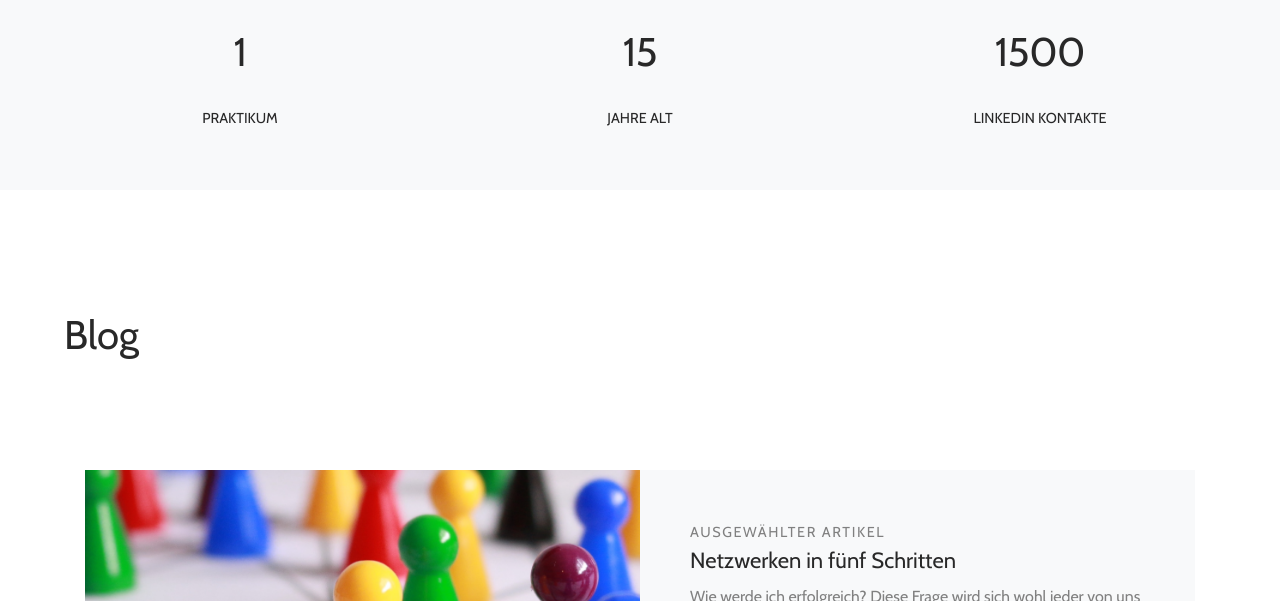
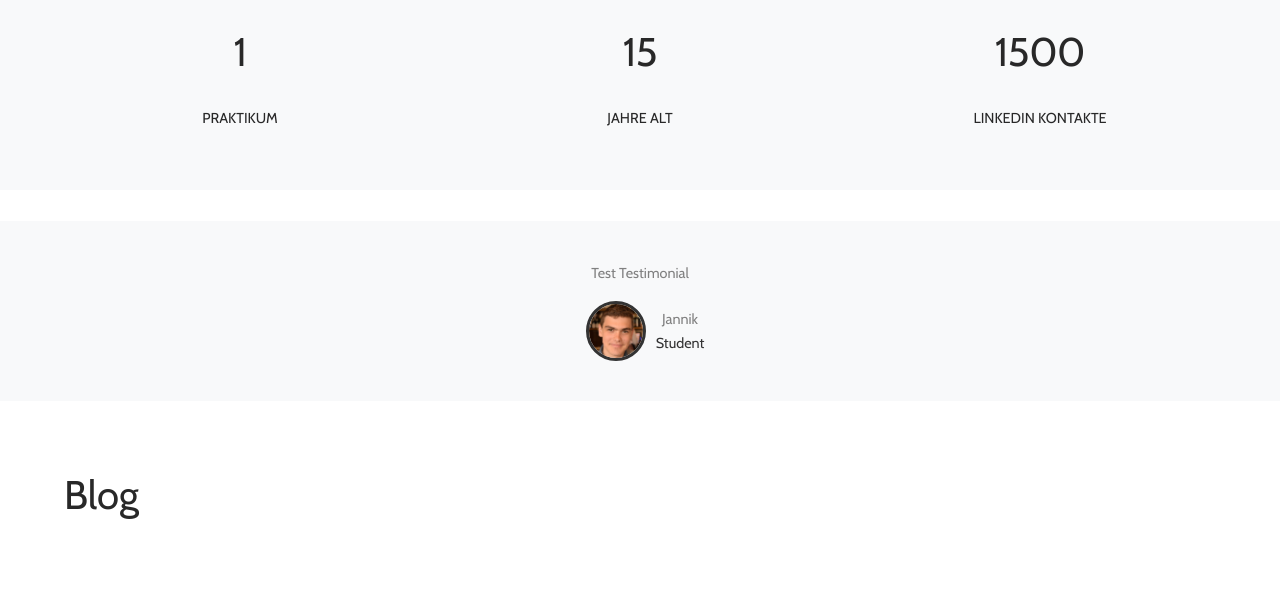
Before and after one commit to Hagelsturm2018/JS, a plain HTML site: page index.html in a window 1280 px wide. Shown: the part 957-1558 px from the top of the page. Drawn offline with nearby package versions, Linux system fonts and the light colour scheme; a script that the page names is missing; files whose address does not match are found by name; a web font is replaced by a local one.

Commit message:
Added testimonial

```diff
--- a/css/style.css
+++ b/css/style.css
@@ -1723,13 +1723,14 @@ a.aboutlink:hover{
 .middle {
   position: relative;
   width: 100%;
-  margin-bottom: 70px;
+  margin-bottom: 30px;
   margin-top: -40px;
 }
 
 @media (min-width: 776px) {
   .middle {
     margin-top: -180px;
+    margin-bottom: -70px;
   }
 }
 
@@ -1762,3 +1763,40 @@ a.aboutlink:hover{
   font-size: 40px;
   margin: 20px 0;
 }
+
+/* Testimonial */
+
+.testimonial-container {
+  width: 100%;
+  background: #f8f9fa;
+  padding: 40px;
+  position: relative;
+  text-align: center;
+  margin-bottom: 120px;
+}
+
+.client {
+  display: flex;
+  align-items: center;
+  justify-content: center;
+}
+
+.client img {
+  width: 60px;
+  height: 60px;
+  border-radius: 50px;
+  border: 3px solid #333;
+  margin: 0 10px;
+}
+
+.client span {
+  display: block;
+}
+
+.text-name {
+  font-weight: 600;
+}
+
+.test-job {
+ color: #333;
+}
--- a/index.html
+++ b/index.html
@@ -184,6 +184,17 @@
       <script type="text/javascript">
         $(".num").counterUp({delay:10,time:1000});
       </script>
+    </div>
+
+    <div class="testimonial-container">
+      <p>Test Testimonial</p>
+      <div class="client">
+        <img src="jannik_about.jpg">
+        <div>
+          <span class="test-name">Jannik</span>
+          <span class="test-job">Student</span>
+        </div>
+      </div>
     </div>
 
     </header>
```
